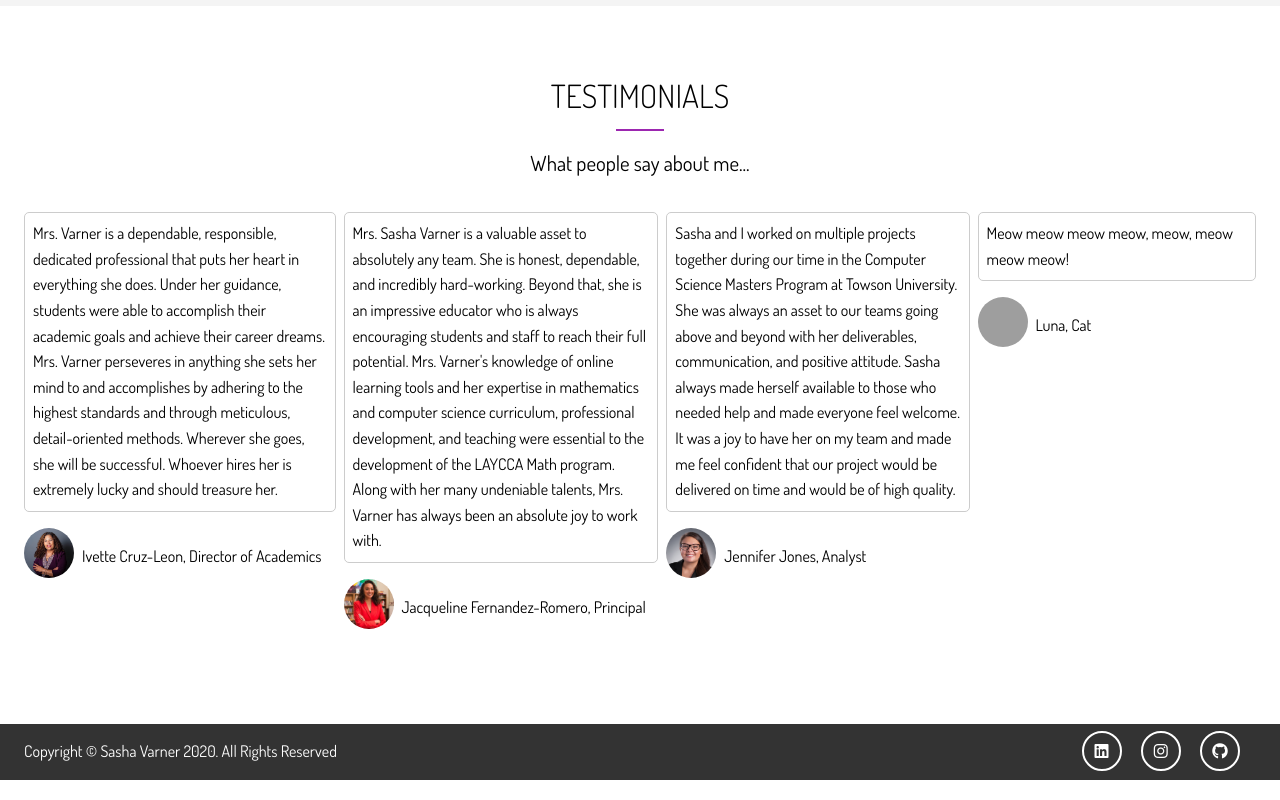
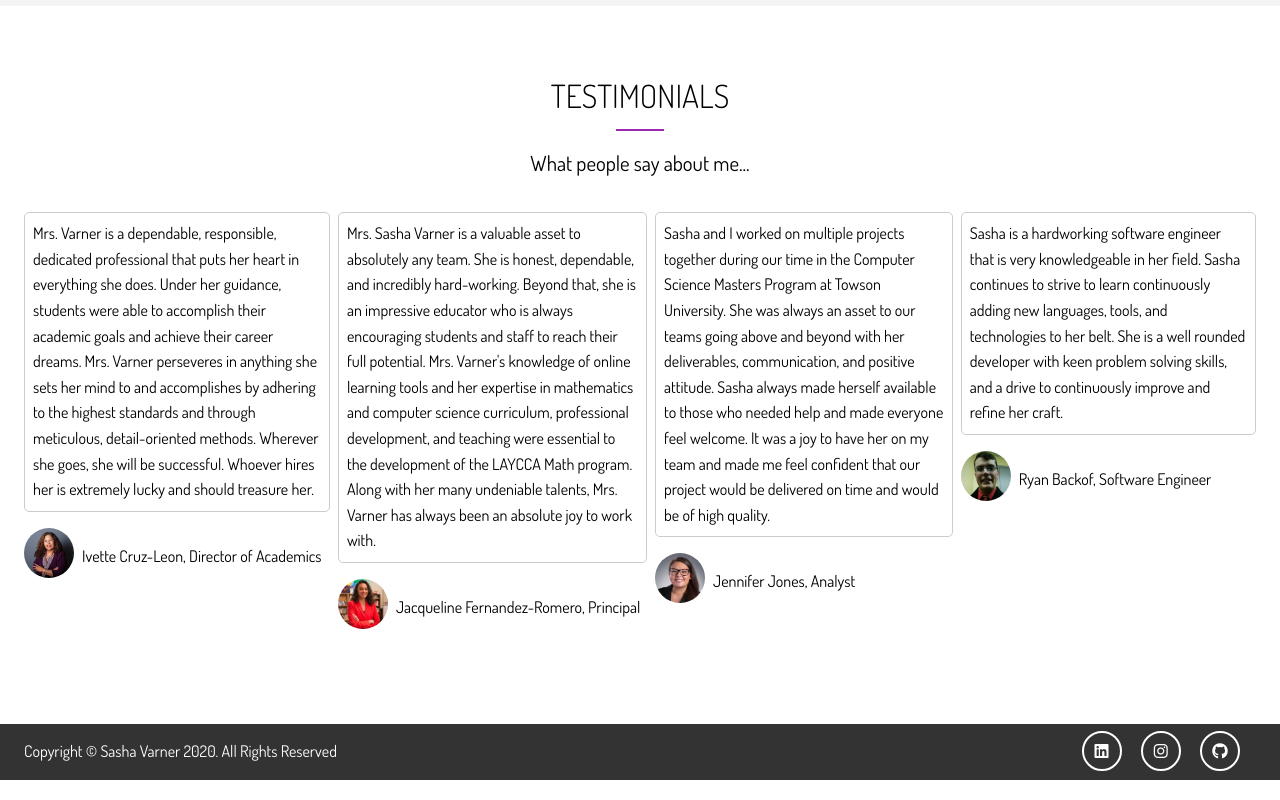
Before and after one commit to SashaVarner/portfolio, a website: page dist/about.html in a window 1280 px wide. Shown: the part 1716-2516 px from the top of the page. Drawn offline with Linux system fonts and the light colour scheme; grey boxes are pictures that could not be loaded.

Commit message:
Added Ryan's testimony

```diff
--- a/dist/about.html
+++ b/dist/about.html
@@ -146,13 +146,21 @@
             </ul>
           </div>
           <div>
+            <p>Sasha is a hardworking software engineer that is very knowledgeable in her field. Sasha continues to strive to learn continuously adding new languages, tools, and technologies to her belt. She is a well rounded developer with keen problem solving skills, and a drive to continuously improve and refine her craft.
+            </p>
+            <ul>
+              <li><img src="./img/testimonials/LinkedInPhoto.jpeg" alt=""></li>
+              <li>Ryan Backof, Software Engineer</li>
+            </ul>
+          </div>
+          <!-- <div>
             <p>Meow meow meow meow, meow, meow meow meow!
             </p>
             <ul>
               <li><img src="./img/testimonials/luna.jpg" alt=""></li>
               <li>Luna, Cat</li>
             </ul>
-          </div>
+          </div> -->
         </div>
       </div>
   </section>
```
Also changed, not shown: dist/img/testimonials/LinkedInPhoto.jpeg (added).
